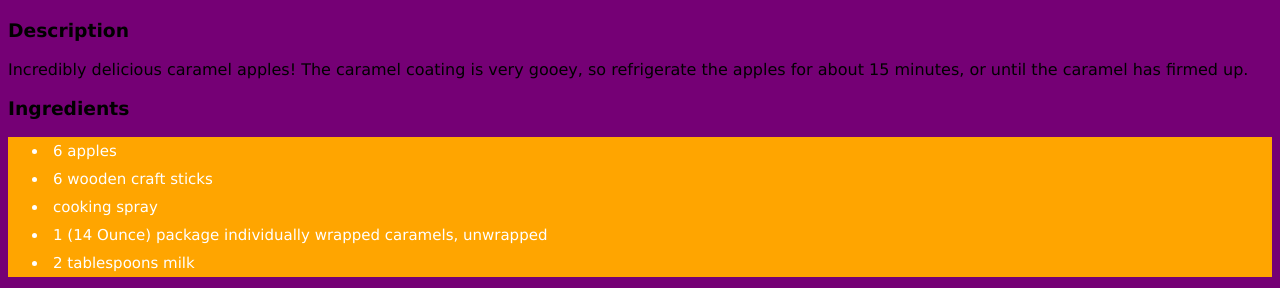
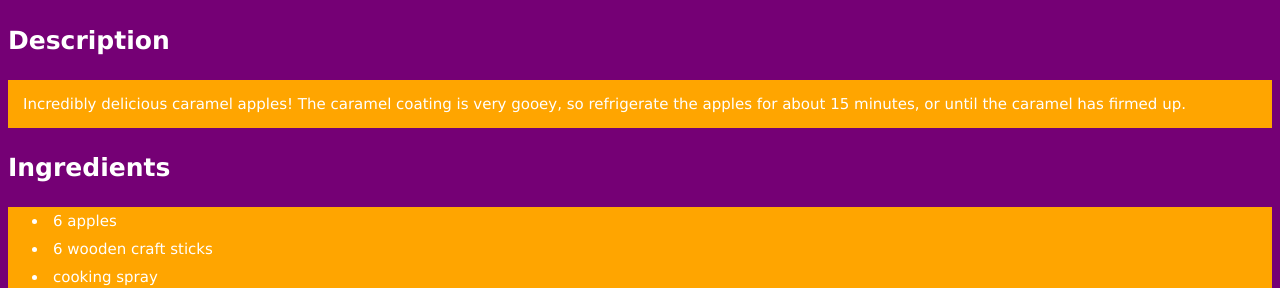
Before and after one commit to jjfitzge/basic-recipes-website, a plain HTML site: page recipes/caramel-apples.html in a window 1280 px wide. Shown: the part 528-816 px from the top of the page. Drawn offline with Linux system fonts and the light colour scheme.

Commit message:
finish style for recipe page

```diff
--- a/styles/recipes.css
+++ b/styles/recipes.css
@@ -31,3 +31,15 @@ ol li,
 ul li {
     padding: 5px;
 }
+
+h3 {
+    color: white;
+    font-size: 25px;
+}
+
+p {
+    background-color: orange;
+    color: white;
+    font-size: 15px;
+    padding: 15px;
+}
```
